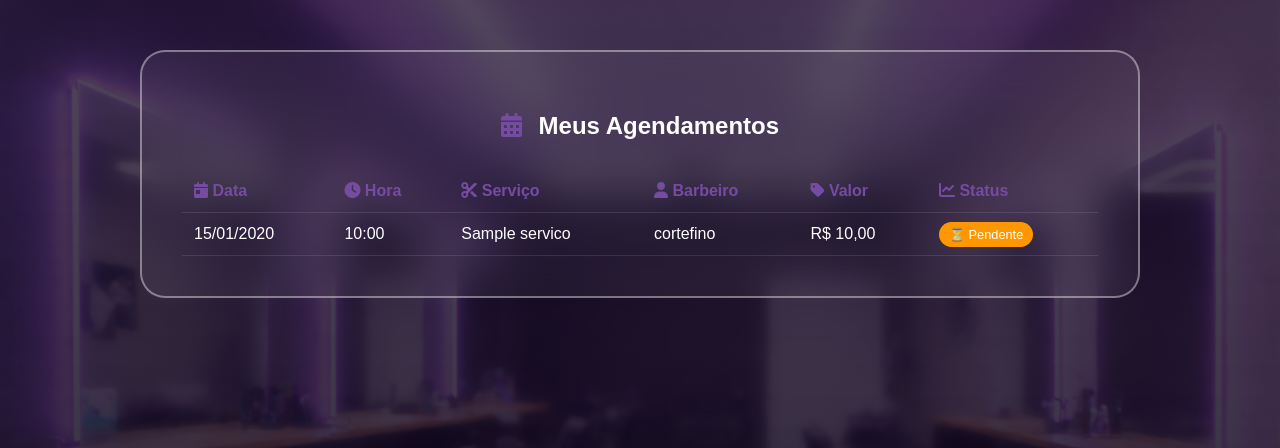
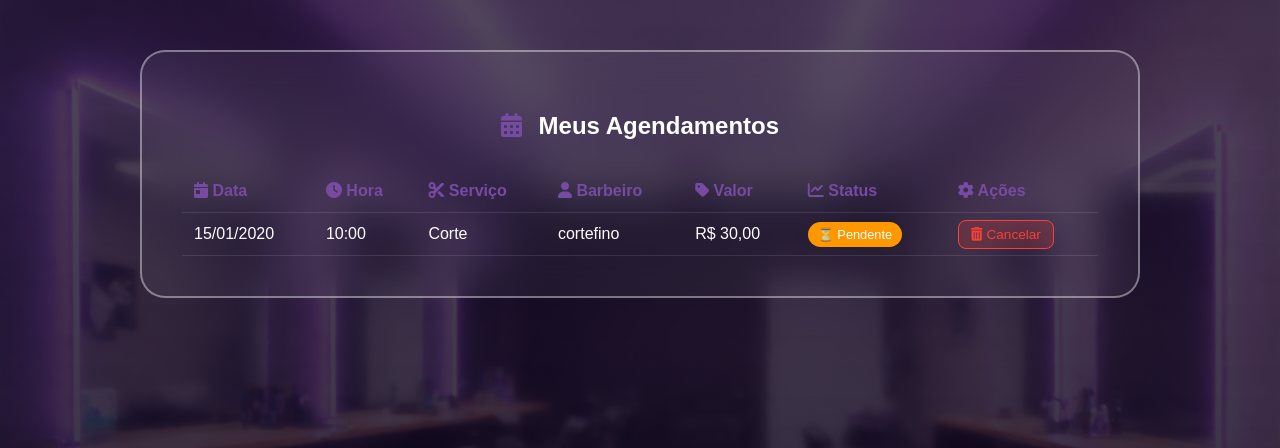
Before and after one commit to rafaellamego/projeto-barbearia-django, a Django app: template agenda/templates/agenda/meus_agendamentos.html in a window 1280 px wide. Shown: the part 50-498 px from the top of the page. Run offline with Django 4.2, Linux system fonts and the light colour scheme; the template is opened without the code that fills it: values that come from a table or form of the project are taken from there, others are empty; data comes from the database, SQL or seed files in the repository; tables that the repository leaves empty hold one stand-in row (values such as "Sample post").

Commit message:
Adiciona botão de cancelar agendamento e restringe datas do calendário para 30 dias

```diff
--- a/agenda/templates/agenda/meus_agendamentos.html
+++ b/agenda/templates/agenda/meus_agendamentos.html
@@ -161,6 +161,23 @@
                 padding: 20px;
             }
         }
+
+        .btn-cancelar {
+            background: rgba(244, 67, 54, 0.2);
+            color: #f44336;
+            border: 1px solid #f44336;
+            padding: 6px 12px;
+            border-radius: 8px;
+            text-decoration: none;
+            font-size: 0.85rem;
+            transition: 0.3s;
+        }
+
+        .btn-cancelar:hover {
+            background: #f44336;
+            color: white;
+        }
+
     </style>
 </head>
 <body>
@@ -188,6 +205,7 @@
                             <th><i class="fas fa-user"></i> Barbeiro</th>
                             <th><i class="fas fa-tag"></i> Valor</th>
                             <th><i class="fas fa-chart-line"></i> Status</th>
+                            <th><i class="fas fa-cog"></i> Ações</th> <!--botão excluir adiciona a tela agendamento-->
                         </tr>
                     </thead>
                     <tbody>
@@ -207,6 +225,17 @@
                                     <span class="badge cancelado">❌ Cancelado</span>
                                 {% else %}
                                     <span class="badge">{{ a.status }}</span>
+                                {% endif %}
+                            </td>
+
+                            <td>
+                                <!-- Botão de Cancelar -->
+                                {% if a.status != 'cancelado' %}
+                                    <a href="{% url 'cancelar_agendamento' a.id %}"
+                                        class="btn-cancelar"
+                                        onclick="return confirm('Tem certeza que deseja cancelar este agendamento?');">
+                                        <i class="fas fa-trash-alt"></i> Cancelar
+                                    </a>
                                 {% endif %}
                             </td>
                         </tr>
--- a/agenda/urls.py
+++ b/agenda/urls.py
@@ -16,6 +16,7 @@ urlpatterns = [
     path('salvar-agendamento/', views.salvar_agendamento, name='salvar_agendamento'),
     path('meus-agendamentos/', views.meus_agendamentos, name='meus_agendamentos'),
     path('get-horarios/', views.get_horarios_disponiveis, name='get_horarios'),
+    path('cancelar-agendamento/<int:agendamento_id>/', views.cancelar_agendamento, name='cancelar_agendamento'),
 
     # --- ROTAS DO BARBEIRO ---
     path('home/barbeiro/', views.home_barbeiro, name='home_barbeiro'),
--- a/inicial.json
+++ b/inicial.json
@@ -28,5 +28,35 @@
       "senha": "ad123",
       "especialidade": null
     }
+  },
+  {
+    "model": "agenda.servico",
+    "pk": 1,
+    "fields": {
+      "nome": "Corte",
+      "descricao": "Corte de cabelo tradicional ou moderno",
+      "duracao_minutos": 30,
+      "valor": "30.00"
+    }
+  },
+  {
+    "model": "agenda.servico",
+    "pk": 2,
+    "fields": {
+      "nome": "Barba",
+      "descricao": "Barba completa com toalha quente",
+      "duracao_minutos": 20,
+      "valor": "20.00"
+    }
+  },
+  {
+    "model": "agenda.servico",
+    "pk": 3,
+    "fields": {
+      "nome": "Corte e Barba",
+      "descricao": "Combo completo de cabelo e barba",
+      "duracao_minutos": 50,
+      "valor": "45.00"
+    }
   }
 ]
```
Also changed, not shown: agenda/templates/agenda/agendar.html (+24 -1 lines), agenda/views.py (+12 -1 lines). Lines whose indentation alone changed are shown as unchanged.
